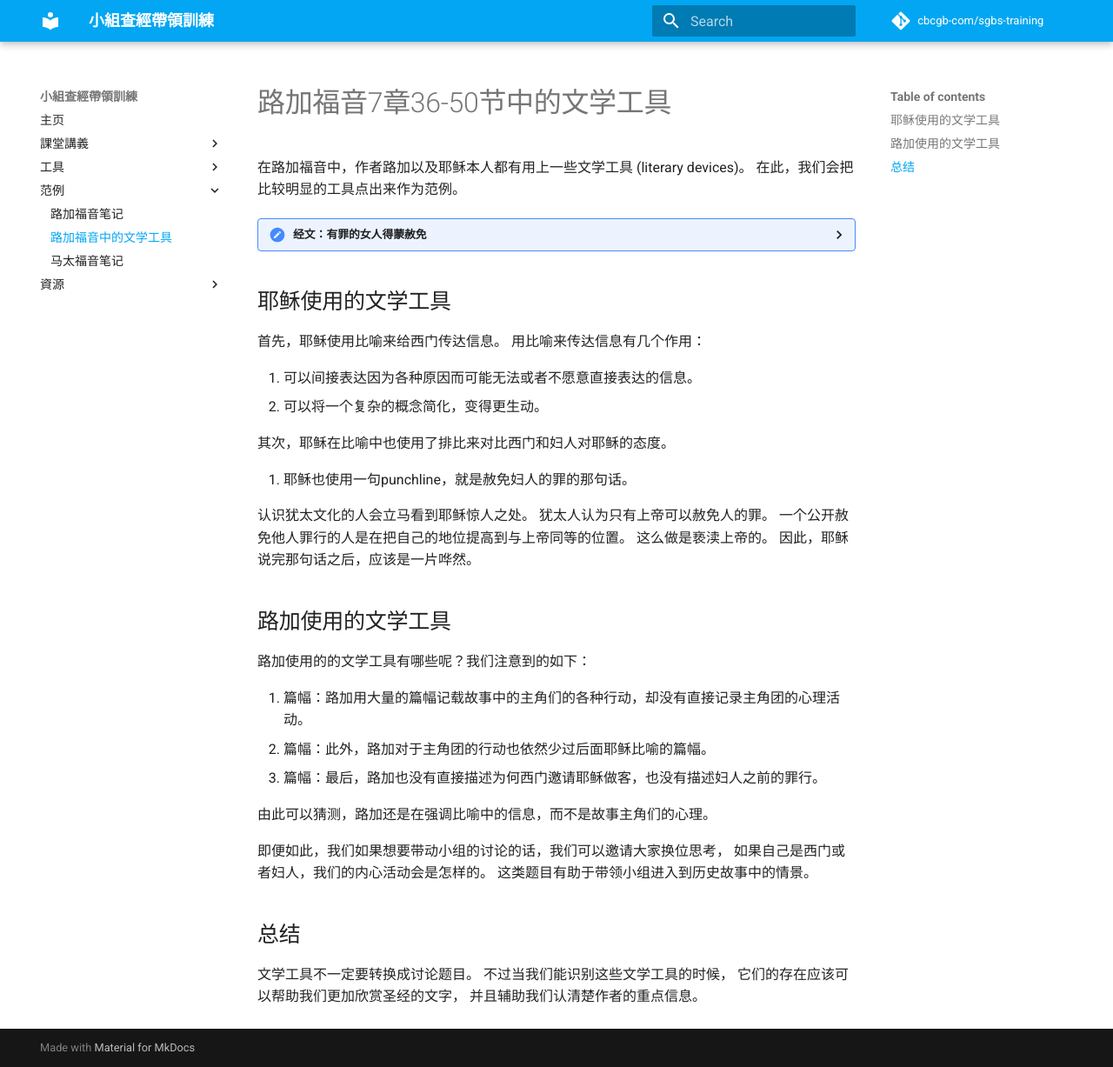
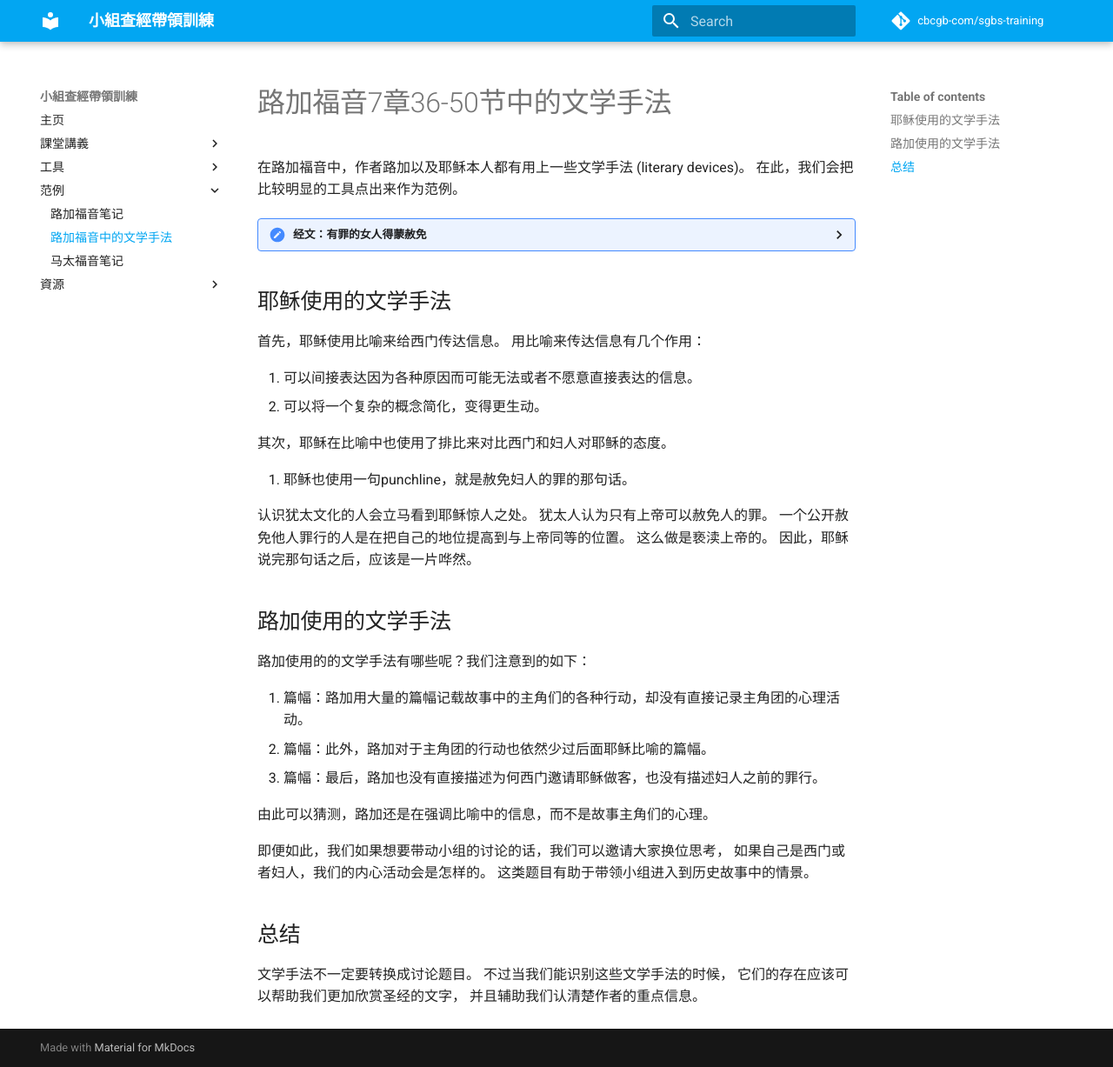
Before and after one commit to cbcgb-com/sgbs-training, an MkDocs documentation site: the page built from docs/examples/luke-literary-devices.md, in a window 1280 px wide and 1227 px high. Shown: the whole window at 87% size. Built offline with MkDocs 1.6.1 and Material for MkDocs 9.7.7, drawn with Linux system fonts in a browser that asks for light colours; comment, search, counter and statistics services are not loaded.

Commit message:
Correct translation of literary devices

```diff
--- a/docs/examples/luke-literary-devices.md
+++ b/docs/examples/luke-literary-devices.md
@@ -1,6 +1,6 @@
-# 路加福音7章36-50节中的文学工具
+# 路加福音7章36-50节中的文学手法
 
-在路加福音中，作者路加以及耶稣本人都有用上一些文学工具 (literary devices)。
+在路加福音中，作者路加以及耶稣本人都有用上一些文学手法 (literary devices)。
 在此，我们会把比较明显的工具点出来作为范例。
 
 ??? information "经文：有罪的女人得蒙赦免"
@@ -35,7 +35,7 @@
 
     耶稣对那女人说：「你的信救了你；平平安安回去吧！」
 
-## 耶稣使用的文学工具
+## 耶稣使用的文学手法
 
 首先，耶稣使用比喻来给西门传达信息。
 用比喻来传达信息有几个作用：
@@ -53,9 +53,9 @@
 这么做是亵渎上帝的。
 因此，耶稣说完那句话之后，应该是一片哗然。
 
-## 路加使用的文学工具
+## 路加使用的文学手法
 
-路加使用的的文学工具有哪些呢？我们注意到的如下：
+路加使用的的文学手法有哪些呢？我们注意到的如下：
 
 1. 篇幅：路加用大量的篇幅记载故事中的主角们的各种行动，却没有直接记录主角团的心理活动。
 2. 篇幅：此外，路加对于主角团的行动也依然少过后面耶稣比喻的篇幅。
@@ -69,7 +69,7 @@
 
 ## 总结
 
-文学工具不一定要转换成讨论题目。
-不过当我们能识别这些文学工具的时候，
+文学手法不一定要转换成讨论题目。
+不过当我们能识别这些文学手法的时候，
 它们的存在应该可以帮助我们更加欣赏圣经的文字，
 并且辅助我们认清楚作者的重点信息。
--- a/mkdocs.yml
+++ b/mkdocs.yml
@@ -21,7 +21,7 @@ nav:
       敘述⽂體的歸納法查經: tools/ibs-narrative-notes.md
   - 范例:
       - 路加福音笔记: examples/luke-study-notes.md
-      - 路加福音中的文学工具: examples/luke-literary-devices.md
+      - 路加福音中的文学手法: examples/luke-literary-devices.md
       - 马太福音笔记: examples/matthew-study-notes.md
   - 資源:
       線上查經注意事項: resources/virtual-study.md
```
